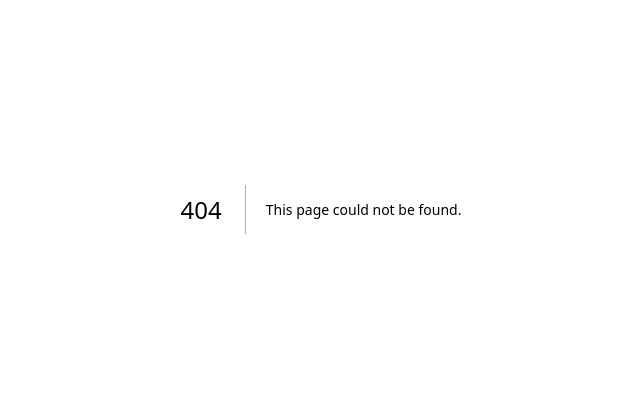
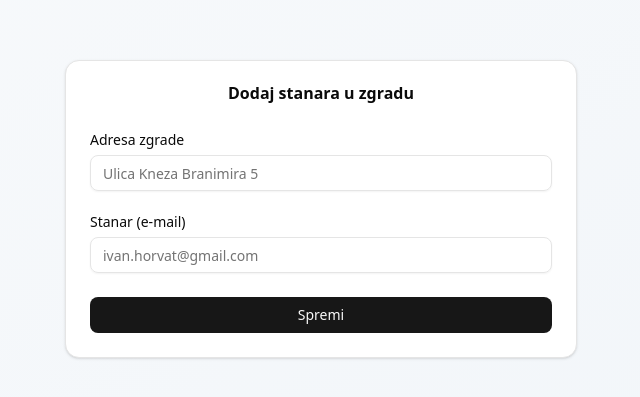
Before and after one commit to svebaa/homefix-bumbari, a Next.js app: page /register/representative/add-tenant in a window 1280 px wide. Before the commit this address had no page. Shown: the part 191-588 px from the top of the page, without its empty margins (319-959 px from the left). Built offline with nearby package versions, Linux system fonts and the light colour scheme.

Commit message:
napravljeni osnovni page-ovi za registraciju

```diff
--- /dev/null
+++ b/app/(auth)/register/representative/add-building/page.js
@@ -0,0 +1,62 @@
+"use client";
+
+import { useState } from "react";
+import { Card, CardHeader, CardTitle, CardContent } from "@/components/ui/card";
+import { Input } from "@/components/ui/input";
+import { Label } from "@/components/ui/label";
+import { Button } from "@/components/ui/button";
+
+export default function KreirajZgraduPage() {
+
+  // state varijable
+  const [adresa, setAdresa] = useState("");
+  const [error, setError] = useState(null);
+
+  // funkcija koja se poziva na submit
+  const handleSubmit = (e) => {
+    e.preventDefault(); // spriječi refresh stranice
+
+    if (!adresa.trim()) {
+      setError("Molimo unesite adresu zgrade.");
+      return;
+    }
+
+    // ovdje bi inače išao poziv prema serveru (Supabase)
+    console.log("Zgrada spremljena:", adresa);
+
+    setAdresa(""); // očisti polje
+  };
+
+  return (
+      <Card className="w-full max-w-md text-center">
+        <CardHeader>
+          <CardTitle>Kreiraj novu zgradu</CardTitle>
+        </CardHeader>
+        <CardContent>
+          <form onSubmit={handleSubmit} className="space-y-4">
+            <div className="space-y-2 text-left">
+              <Label htmlFor="adresa">Adresa zgrade</Label>
+              <Input
+                id="adresa"
+                type="text"
+                placeholder="Ulica Kneza Branimira 5, Zagreb"
+                value={adresa}
+                onChange={(e) => setAdresa(e.target.value)}
+              />
+            </div>
+
+            {error && (
+              <div className="text-sm text-red-500 bg-red-50 p-3 rounded-md">
+                {error}
+              </div>
+            )}
+
+            <Button type="submit" className="w-full">
+              Spremi zgradu
+            </Button>
+          </form>
+        </CardContent>
+      </Card>
+
+  );
+}
--- /dev/null
+++ b/app/(auth)/register/representative/add-tenant/page.js
@@ -0,0 +1,88 @@
+"use client";
+
+import { useState } from "react";
+import { Card, CardHeader, CardTitle, CardContent } from "@/components/ui/card";
+import { Label } from "@/components/ui/label";
+import { Input } from "@/components/ui/input";
+import { Button } from "@/components/ui/button";
+
+export default function DodajStanaraPage() {
+  // state varijable
+  const [zgrada, setZgrada] = useState(""); // adresa zgrade
+  const [stanar, setStanar] = useState(""); // email stanara
+  const [poruka, setPoruka] = useState(null);
+
+  const handleSubmit = (e) => {
+    e.preventDefault();
+
+    // validacija da polja nisu prazna
+    if (!zgrada.trim() || !stanar.trim()) {
+      setPoruka("Molimo unesite adresu zgrade i e-mail stanara.");
+      return;
+    }
+
+    // simulacija slanja na backend
+    console.log(`Zgrada: ${zgrada}`);
+    console.log(`Stanar: ${stanar}`);
+    console.log("Provjera u bazi...");
+
+    // ovdje će backend kasnije provjeriti:
+    // - postoji li zgrada u bazi
+    // - postoji li korisnik s tim emailom
+    // - ako oba postoje, povezat će ih
+
+    setPoruka(
+      `Zahtjev poslan: pokušaj dodavanja stanara "${stanar}" u zgradu "${zgrada}".`
+    );
+
+    // očisti inpute
+    setZgrada("");
+    setStanar("");
+  };
+
+  return (
+    <Card className="w-full max-w-lg text-center">
+      <CardHeader>
+        <CardTitle>Dodaj stanara u zgradu</CardTitle>
+      </CardHeader>
+      <CardContent>
+        <form onSubmit={handleSubmit} className="space-y-6">
+
+          {/* ADRESA ZGRADE */}
+          <div className="text-left space-y-2">
+            <Label htmlFor="zgrada">Adresa zgrade</Label>
+            <Input
+              id="zgrada"
+              type="text"
+              placeholder="Ulica Kneza Branimira 5"
+              value={zgrada}
+              onChange={(e) => setZgrada(e.target.value)}
+            />
+          </div>
+
+          {/* STANAR */}
+          <div className="text-left space-y-2">
+            <Label htmlFor="stanar">Stanar (e-mail)</Label>
+            <Input
+              id="stanar"
+              type="text"
+              placeholder="ivan.horvat@gmail.com"
+              value={stanar}
+              onChange={(e) => setStanar(e.target.value)}
+            />
+          </div>
+
+          {poruka && (
+            <div className="text-sm text-green-700 bg-green-50 p-3 rounded-md">
+              {poruka}
+            </div>
+          )}
+
+          <Button type="submit" className="w-full">
+            Spremi
+          </Button>
+        </form>
+      </CardContent>
+    </Card>
+  );
+}
--- /dev/null
+++ b/app/(auth)/register/representative/page.js
@@ -0,0 +1,52 @@
+"use client";
+
+import Link from "next/link";
+import { Card, CardHeader, CardTitle, CardContent } from "@/components/ui/card";
+import { Button } from "@/components/ui/button";
+
+export default function PredstavnikDashboard() {
+  return (
+    <div className="flex flex-col items-center justify-center min-h-screen p-6 bg-gradient-to-br from-slate-50 to-slate-100 dark:from-slate-900 dark:to-slate-800">
+      <div className="text-center mb-8">
+        <h1 className="text-5xl font-bold tracking-tight text-slate-900 dark:text-white sm:text-5xl">
+          Početna stranica
+        </h1>
+        <p className="text-slate-600 dark:text-slate-300 mt-5">
+          Odaberite radnju koju želite izvršiti:
+        </p>
+      </div>
+
+      <div className="grid grid-cols-1 md:grid-cols-2 gap-6 w-full max-w-3xl">
+        {/* KARTICA 1 - KREIRAJ ZGRADU */}
+        <Card className="flex flex-col justify-between text-center shadow-md hover:shadow-lg transition">
+          <CardHeader>
+            <CardTitle>Kreiraj novu zgradu</CardTitle>
+          </CardHeader>
+          <CardContent>
+            <p className="text-sm text-slate-600 dark:text-slate-300 mb-4">
+              Dodajte novu zgradu kojoj ćete biti predstavnik.
+            </p>
+            <Link href="representative\add-building">
+              <Button className="w-full">Kreiraj zgradu</Button>
+            </Link>
+          </CardContent>
+        </Card>
+
+        {/* KARTICA 2 - DODAJ STANARA */}
+        <Card className="flex flex-col justify-between text-center shadow-md hover:shadow-lg transition">
+          <CardHeader>
+            <CardTitle>Dodaj stanara u zgradu</CardTitle>
+          </CardHeader>
+          <CardContent>
+            <p className="text-sm text-slate-600 dark:text-slate-300 mb-4">
+              Odaberite postojeću zgradu i dodajte novog stanara.
+            </p>
+            <Link href="representative\add-tenant">
+              <Button className="w-full">Dodaj stanara</Button>
+            </Link>
+          </CardContent>
+        </Card>
+      </div>
+    </div>
+  );
+}
--- /dev/null
+++ b/app/choose-role/page.js
@@ -0,0 +1,54 @@
+"use client"
+
+import { Button } from "@/components/ui/button"
+import { Card, CardContent, CardHeader, CardTitle } from "@/components/ui/card"
+import Link from "next/link"
+import { useState } from "react"
+
+export default function ChooseRolePage() {
+  const [loading, setLoading] = useState(false)
+  const [error, setError] = useState(null)
+
+  async function handleSelect(role) {
+    try {
+      setLoading(true)
+      await updateRole(role)
+    } catch (err) {
+      setError("Došlo je do pogreške prilikom odabira uloge.")
+      setLoading(false)
+    }
+  }
+
+  return (
+    <div className="flex min-h-screen items-center justify-center bg-gradient-to-br from-slate-50 to-slate-100 dark:from-slate-900 dark:to-slate-800 p-4">
+    <Card className="w-full max-w-md text-center">
+      <CardHeader>
+        <CardTitle>Odaberite svoju ulogu</CardTitle>
+      </CardHeader>
+      <CardContent className="space-y-4">
+        <p className="text-slate-600 dark:text-slate-300">
+          Odaberite kako ćete koristiti HomeFix:
+        </p>
+
+        <div className="flex flex-col gap-3">
+          <Button onClick={() => handleSelect("majstor")} disabled={loading}>
+            Majstor
+          </Button>
+          <Button onClick={() => handleSelect("stanar")} disabled={loading}>
+            Stanar
+          </Button>
+          <Button onClick={() => handleSelect("predstavnik")} disabled={loading}>
+            <Link href="/register/representative">Predstavnik stanara</Link>
+          </Button>
+        </div>
+
+        {error && (
+          <div className="text-sm text-red-500 bg-red-50 p-3 rounded-md">
+            {error}
+          </div>
+        )}
+      </CardContent>
+    </Card>
+    </div>
+  )
+}
```
Also changed, not shown: app/(auth)/register/tenant/page.js (added).
